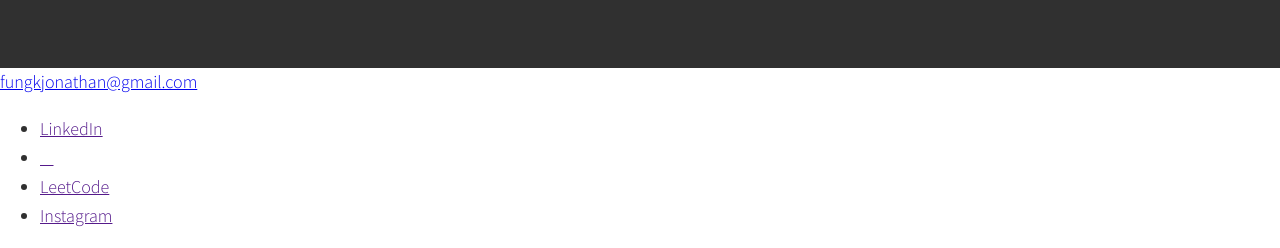
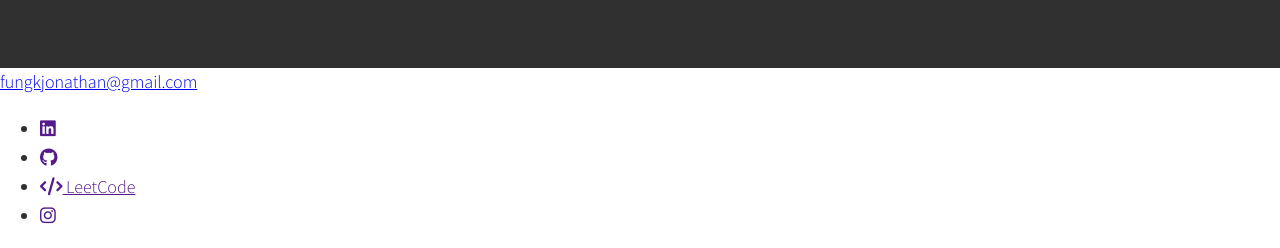
Before and after one commit to fungjk4/Website-Portfolio, a plain HTML site: page index.html in a window 1280 px wide. Shown: the part 2305-2553 px from the top of the page. Drawn offline with nearby package versions, Linux system fonts and the light colour scheme.

Commit message:
Added footer icons to html

```diff
--- a/index.html
+++ b/index.html
@@ -12,6 +12,8 @@
 
         <link href="https://fonts.googleapis.com/css?family=Source+Code+Pro:300.900|Source+Sans+Pro:300,900&display=swap" rel="stylesheet">
         <link rel="stylesheet" href="css/style.css">
+
+        <script src="https://kit.fontawesome.com/9334dfedfc.js" crossorigin="anonymous"></script>
     </head>
     <body>
         <header>
@@ -137,7 +139,8 @@
             <a href="mailto:fungkjonathan@gmail.com" class="footer__link">fungkjonathan@gmail.com</a>
             <ul class="social-list">
                 <li class="social-list__item">
-                    <a class="social-list__link" href="">LinkedIn
+                    <a class="social-list__link" href="">
+                        <i class="fa-brands fa-linkedin"></i>
                     </a>
                 </li>
                 <li class="social-list__item">
@@ -145,8 +148,17 @@
                         <i class="fa-brands fa-github"></i>
                     </a>
                 </li>
-                <li class="social-list__item"><a class="social-list__link" href="">LeetCode</a></li>
-                <li class="social-list__item"><a class="social-list__link" href="">Instagram</a></li>
+                <li class="social-list__item">
+                    <a class="social-list__link" href="">
+                     <i class="fa-solid fa-code"></i>
+                       LeetCode
+                    </a>
+                </li>
+                <li class="social-list__item">
+                    <a class="social-list__link" href="">
+                        <i class="fa-brands fa-instagram"></i>
+                    </a>
+                </li>
             </ul>
     </body>
 </html>
```
